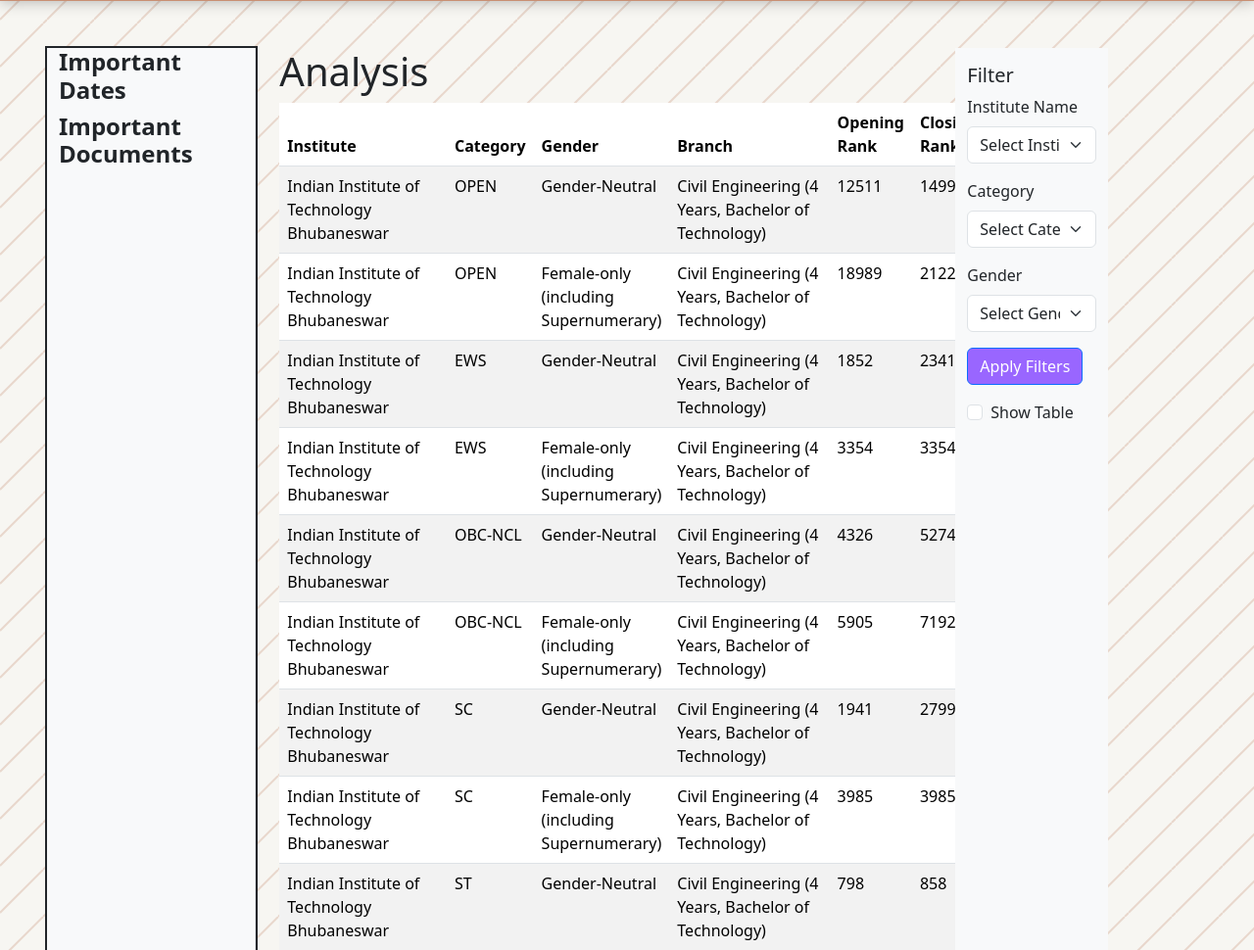
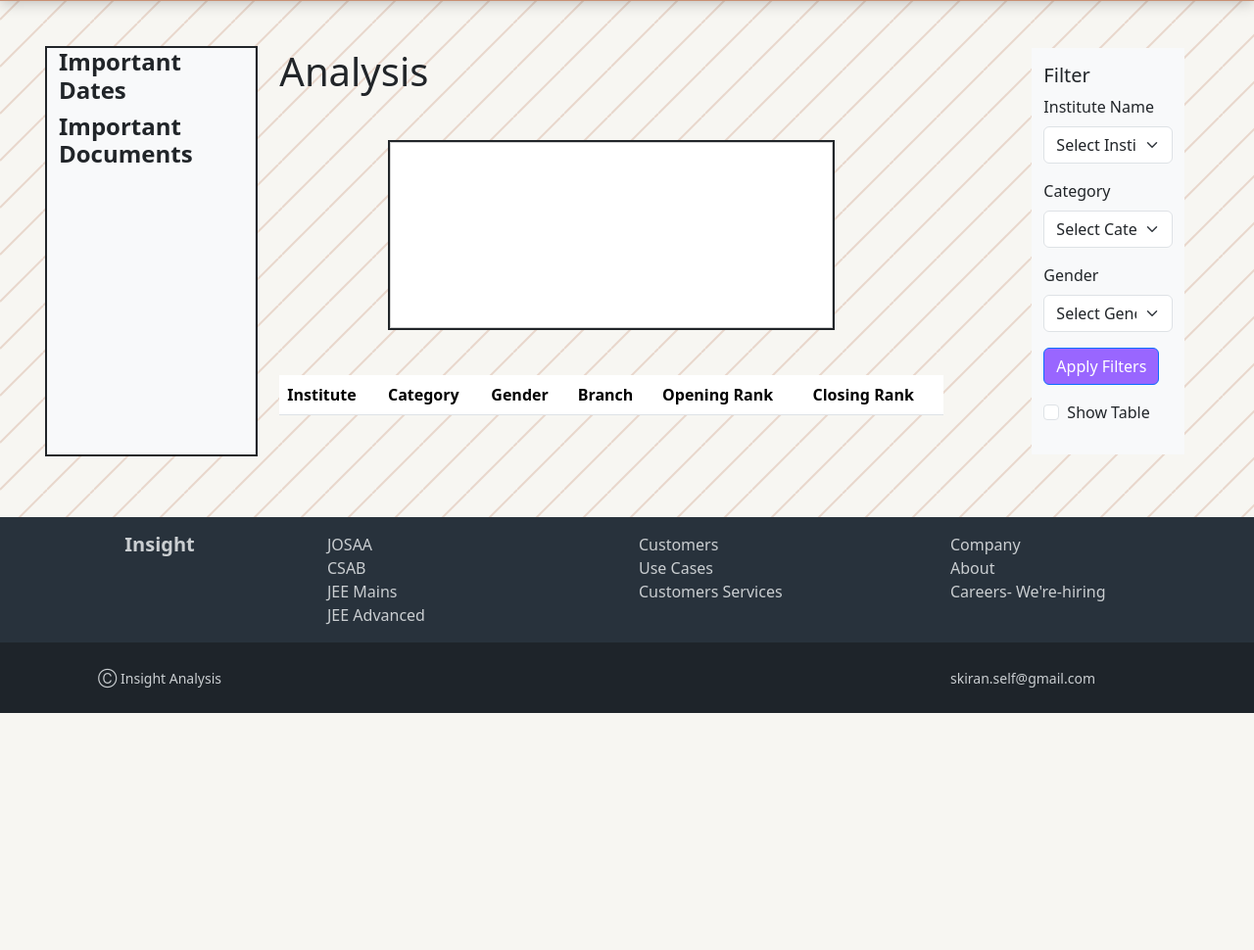
Before and after one commit to sass846/josaa-analysis, a Django app: page /analysis/ in a window 1280 px wide. Shown: the part 72-1042 px from the top of the page at 98% size. After the commit the page ends 800 px from the top, so only its background shows below. Run offline with Django 5.2, Linux system fonts and the light colour scheme; data comes from the database, SQL or seed files in the repository; lists and menus that the app fills with data are empty; a map, chart or similar area stays blank.

Commit message:
add category chart

```diff
--- a/insight/webapp/templates/webapp/analysis.html
+++ b/insight/webapp/templates/webapp/analysis.html
@@ -44,10 +44,22 @@
 
 
 <div class="container-fluid">
-    <div class="row">
+    <div class="row d-flex justify-content-between">
+        <main class="col-md-9 flex-row">
+            <h1>Analysis</h1>
+            <title>Seat Matrix</title>
+          </head>
+          <body class = "bg-success">
 
-        <main class="col-md-9">
-            <h1>Analysis</h1>
+            <div class = "col-8 offset-2 my-5">
+                <div class = "card">
+                    <div class = "card-body">
+
+                        <canvas id="analysis_chart"></canvas>
+                    </div>
+
+                </div>
+            </div>
             <table class="table table-striped" id="table_analysis">
                 <thead>
                     <tr>
@@ -72,9 +84,32 @@
                     {% endfor %}
                 </tbody>
             </table>
+
+            <br>
+            <div class="d-flex justify-content-center" >
+                <nav aria-label="Page navigation example flex-row" id="analysis_paginator" style="display:none">
+                    <ul class="pagination">
+                        {% if pg_data.has_previous %}
+                        <li class="page-item"><a href="?page-1" class="page-link">&laquo; First</a></li>
+                        <li class="page-item"><a href="?page={{ pg_data.previous_page_number }}" class="page-link">Previous</a></li>
+                        {% endif %}
+
+                        {% comment %} <li class="page-item"><a href="#" class="painstitutesge-link disabled">Page {{ institutes.number }} of {{ institutes.paginator.num_pages }}</a></li> {% endcomment %}
+                        {% for i in nums %}
+                        {% if forloop.counter > pg_data.number|add:"-3" and forloop.counter < pg_data.number|add:"3" %}
+                        <li class="page-item {% if forloop.counter == pg_data.number %}active{% endif %}"><a href="?page={{ forloop.counter }}" class="page-link">{{ forloop.counter }}</a></li>
+                        {% endif %}
+                        {% endfor %}
+                        {% if pg_data.has_next %}
+                        <li class="page-item"><a href="?page={{ pg_data.next_page_number }}" class="page-link">Next</a></li>
+                        <li class="page-item"><a href="?page={{ pg_data.paginator.num_pages }}" class="page-link">Last &raquo;</a></li>
+                        {% endif %}
+                    </ul>
+                </nav>
+            </div>
         </main>
 
-      <nav id="sidebar" class="col-md-3 col-lg-2 d-md-block bg-light sidebar collapse" style="display: inline-block;">
+      <nav id="sidebar" class="col-md-3 col-lg-2 d-md-block bg-light sidebar collapse flex-row" style="display: inline-block;">
         <div class="position-sticky pt-3">
           <h5>Filter</h5>
           <form id="filterForm" method="get" action="{% url 'analysis' %}">
@@ -130,6 +165,7 @@
     </div>
   </div>
 
+  <script src="https://cdn.jsdelivr.net/npm/chart.js@2.9.4"></script>
 
     <script>
         document.addEventListener("DOMContentLoaded", function() {
@@ -154,12 +190,19 @@
 
         document.getElementById('showTable').addEventListener('change', function() {
             var table = document.getElementById('table_analysis');
-
+            var paginator = document.getElementById('analysis_paginator')
             if (this.checked) {
                 table.style.display = '';
+                paginator.style.display = '';
             } else {
                 table.style.display = 'none';
+                paginator.style.display = 'none';
             }
         });
+
+
+
+
+
       </script>
 {% endblock %}
--- a/insight/webapp/views.py
+++ b/insight/webapp/views.py
@@ -48,5 +48,17 @@
     if gender:
         josaa_data = josaa_data.filter(gender=gender)
 
+    paginator = Paginator(josaa_data, 10)
+    page = request.GET.get('page')
+    pg_data = paginator.get_page(page)
+    start = (pg_data.number - 1) * pg_data.paginator.per_page
+    nums = "a"*pg_data.paginator.num_pages
+
+
     # serialized_data = serializers.serialize('json', josaa_data)
-    return render(request, 'webapp/analysis.html', {'institutes':institutes, 'data': josaa_data})
+    return render(request, 'webapp/analysis.html', {
+        'institutes':institutes,
+          'pg_data': pg_data,
+          'start': start,
+          'nums':nums
+          })
```
Also changed, not shown: insight/webapp/templates/webapp/seats.html (+48 -0 lines).
